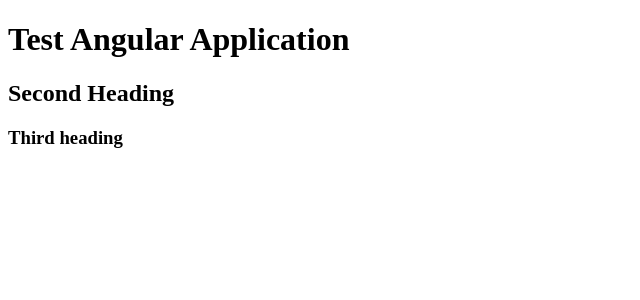
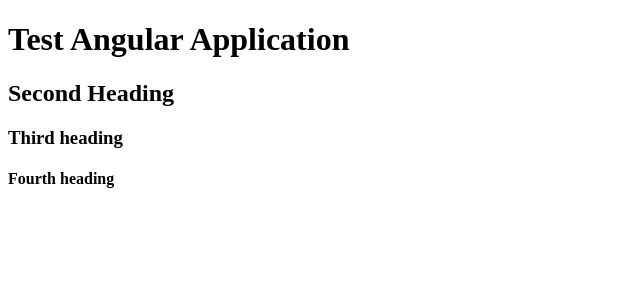
Before and after one commit to rukon023/angular-test-project, an Angular app: page / in a window 1280 px wide. Shown: the top 300 px of the page, without its empty margins (0-640 px from the left). Built offline with nearby package versions, Linux system fonts and the light colour scheme.

Commit message:
Added a forth heading

```diff
--- a/src/app/app.component.html
+++ b/src/app/app.component.html
@@ -1,3 +1,4 @@
 <h1>Test Angular Application</h1>
 <h2> Second Heading </h2>
 <h3> Third heading </h3>
+<h4> Fourth heading </h4>
```
